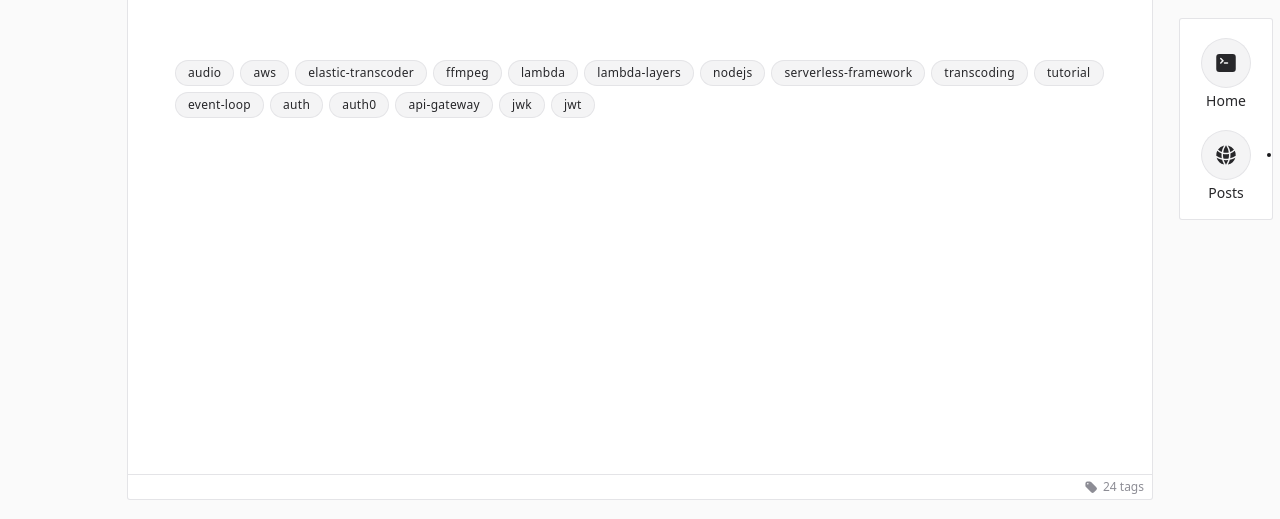
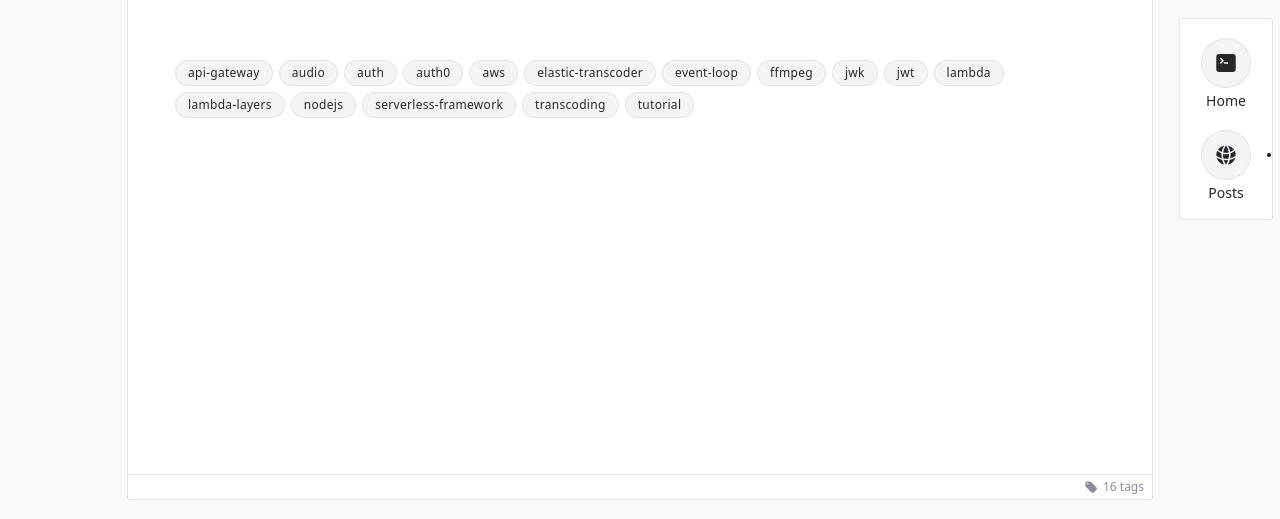
Before and after one commit to danillouz/mysite, an Astro site: page /posts/tags in a window 1280 px wide. Shown: the part 281-800 px from the top of the page. Built offline with nearby package versions, Linux system fonts and the light colour scheme; Astro itself is replaced by a stand-in of ours; some packages are replaced by stand-ins of ours.

Commit message:
Sort posts and tags
- Posts are sorted by most recently published
- Tags are sorted alphabetically

```diff
--- a/src/layouts/Post.astro
+++ b/src/layouts/Post.astro
@@ -4,6 +4,7 @@
 import ToC from "@components/ToC.astro"
 import Time from "@components/Time.astro"
 import Tag from "@components/Tag.astro"
+import { sortTagsAlphabetically } from "@utils/tags"
 
 import type { Frontmatter } from "@types"
 
@@ -27,6 +28,8 @@
   },
   headings,
 } = Astro.props
+
+const tagsSorted = sortTagsAlphabetically(tags)
 
 const makeIssueLink = (baseUrl: string, postUrl: string): string => {
   const postLink = new URL(postUrl, baseUrl)
@@ -118,7 +121,7 @@
             <div class="not-prose">
               <ul class="list-none flex flex-wrap items-center gap-2">
                 {
-                  tags.map((tag) => {
+                  tagsSorted.map((tag) => {
                     return (
                       <li class="flex">
                         <Tag name={tag}>{tag}</Tag>
--- a/src/pages/posts.astro
+++ b/src/pages/posts.astro
@@ -3,16 +3,15 @@
 import PageLayout from "@layouts/Page.astro"
 import Window from "@components/Window.astro"
 import PostsPreview from "@components/PostsPreview.astro"
+import { sortPostsRecentlyPublished } from "@utils/posts"
 
 import type { Frontmatter } from "@types"
 
-const posts = (await Astro.glob<Frontmatter>("./posts/**/*.mdx")).sort(
-  (a, b) => {
-    const pubDateA = a.frontmatter.publishedAt ?? new Date()
-    const pubDateB = b.frontmatter.publishedAt ?? new Date()
-    return new Date(pubDateB).getTime() - new Date(pubDateA).getTime()
-  }
-)
+const posts = await Astro.glob<Frontmatter>("./posts/**/*.mdx")
+const postsSorted = sortPostsRecentlyPublished(posts)
+const footerText = `${postsSorted.length} ${
+  postsSorted.length > 1 ? "posts" : "post"
+}`
 ---
 
 <PageLayout title={RSS_TITLE} description={RSS_DESCRIPTION}>
@@ -30,12 +29,12 @@
 
         <p class="page-text mt-6">
           See <a class="page-link" href="/posts/tags">tags</a> to discover posts
-          by topic. Or browse all posts below in chronological order.
+          by topic. Or browse all posts below.
         </p>
       </header>
 
       <div class="page-content">
-        <PostsPreview posts={posts} />
+        <PostsPreview posts={postsSorted} />
       </div>
     </div>
 
@@ -58,11 +57,9 @@
           </svg>
         </span>
 
-        <span
-          class="inline-block truncate"
-          title={`${posts.length} ${posts.length > 1 ? "posts" : "post"}`}
-          >{posts.length} {posts.length > 1 ? "posts" : "post"}</span
-        >
+        <span class="inline-block truncate" title={footerText}>
+          {footerText}
+        </span>
       </div>
     </div>
   </Window>
--- a/src/pages/posts/tags/[tag].astro
+++ b/src/pages/posts/tags/[tag].astro
@@ -2,6 +2,8 @@
 import PageLayout from "@layouts/Page.astro"
 import Window from "@components/Window.astro"
 import PostsPreview from "@components/PostsPreview.astro"
+import { sortPostsRecentlyPublished } from "@utils/posts"
+import { getAlphabeticallySortedTagsFromPosts } from "@utils/tags"
 
 import type { MDXInstance } from "astro"
 import type { Frontmatter } from "@types"
@@ -12,15 +14,15 @@
 
 export async function getStaticPaths({}) {
   const posts = await Astro.glob<Frontmatter>("../**/*.mdx")
-  const tags = posts.map((p) => p.frontmatter.tags ?? []).flat()
-  const uniqueTags = Array.from(new Set(tags))
-  return uniqueTags.map((tag) => {
+  const postsSorted = sortPostsRecentlyPublished(posts)
+  const tags = getAlphabeticallySortedTagsFromPosts(posts)
+  return tags.map((tag) => {
     return {
       params: {
         tag,
       },
       props: {
-        posts: posts.filter((post) => {
+        posts: postsSorted.filter((post) => {
           const { tags = [] } = post.frontmatter
           return tags.includes(tag)
         }),
--- a/src/pages/posts/tags/index.astro
+++ b/src/pages/posts/tags/index.astro
@@ -2,12 +2,15 @@
 import PageLayout from "@layouts/Page.astro"
 import Window from "@components/Window.astro"
 import Tag from "@components/Tag.astro"
+import { getAlphabeticallySortedTagsFromPosts } from "@utils/tags"
 
 import type { Frontmatter } from "@types"
 
 const posts = await Astro.glob<Frontmatter>("../**/*.mdx")
-const tags = posts.map((p) => p.frontmatter.tags ?? []).flat()
-const uniqueTags = Array.from(new Set(tags))
+const tagsSorted = getAlphabeticallySortedTagsFromPosts(posts)
+const footerText = `${tagsSorted.length} ${
+  tagsSorted.length > 1 ? "tags" : "tag"
+}`
 ---
 
 <PageLayout title="Dan's tags">
@@ -29,7 +32,7 @@
       <div class="page-content">
         <ul class="list-none flex flex-wrap items-center gap-2">
           {
-            uniqueTags.map((tag) => {
+            tagsSorted.map((tag) => {
               return (
                 <li class="flex">
                   <Tag name={tag}>{tag}</Tag>
@@ -60,10 +63,8 @@
           </svg>
         </span>
 
-        <span
-          class="inline-block truncate"
-          title={`${tags.length} ${tags.length > 1 ? "tags" : "tag"}`}
-          >{tags.length} {tags.length > 1 ? "tags" : "tag"}
+        <span class="inline-block truncate" title={footerText}>
+          {footerText}
         </span>
       </div>
     </div>
--- /dev/null
+++ b/src/utils/posts.ts
@@ -0,0 +1,10 @@
+import type { MDXInstance } from "astro"
+import type { Frontmatter } from "@types"
+
+export function sortPostsRecentlyPublished(posts: MDXInstance<Frontmatter>[]) {
+  return posts.sort((a, b) => {
+    const pubDateA = a.frontmatter.publishedAt ?? new Date()
+    const pubDateB = b.frontmatter.publishedAt ?? new Date()
+    return new Date(pubDateB).getTime() - new Date(pubDateA).getTime()
+  })
+}
--- /dev/null
+++ b/src/utils/tags.ts
@@ -0,0 +1,15 @@
+import type { MDXInstance } from "astro"
+import type { Frontmatter } from "@types"
+
+export function sortTagsAlphabetically(tags: string[]): string[] {
+  return tags.sort((a, b) => a.localeCompare(b))
+}
+
+export function getAlphabeticallySortedTagsFromPosts(
+  posts: MDXInstance<Frontmatter>[]
+): string[] {
+  const allTags = posts.map((p) => p.frontmatter.tags ?? []).flat()
+  const tags = Array.from(new Set(allTags))
+  const sorted = sortTagsAlphabetically(tags)
+  return sorted
+}
--- a/tsconfig.json
+++ b/tsconfig.json
@@ -7,7 +7,8 @@
       "@types": ["src/types"],
       "@styles/*": ["src/styles/*"],
       "@components/*": ["src/components/*"],
-      "@layouts/*": ["src/layouts/*"]
+      "@layouts/*": ["src/layouts/*"],
+      "@utils/*": ["src/utils/*"]
     }
   }
 }
```
